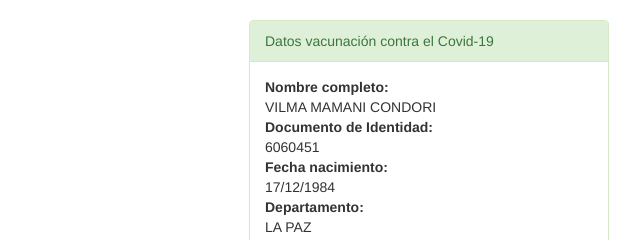
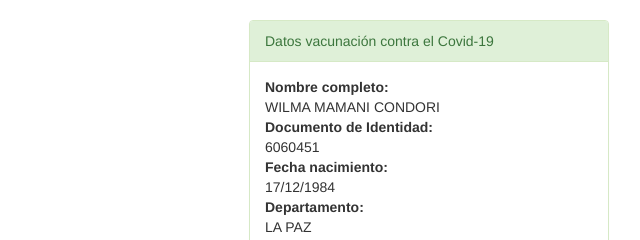
Before and after one commit to wilmamamani/sus.minsalud.gob.bo, a plain HTML site: page index.html in a window 1280 px wide. Shown: the top 240 px of the page, 211-851 px from the left. Drawn offline with Linux system fonts and the light colour scheme.

Commit message:
Add files via upload

```diff
--- a/index.html
+++ b/index.html
@@ -27,7 +27,7 @@
               <div class="panel-heading">Datos vacunaci&oacute;n contra el Covid-19</div>
               <div class="panel-body">
                 <dt>Nombre completo: </dt>
-                <dd>VILMA MAMANI CONDORI</dd>
+                <dd>WILMA MAMANI CONDORI</dd>
                 <dt>Documento de Identidad:</dt>
                 <dd> 6060451</dd>
                 <dt>Fecha nacimiento:</dt>
```
